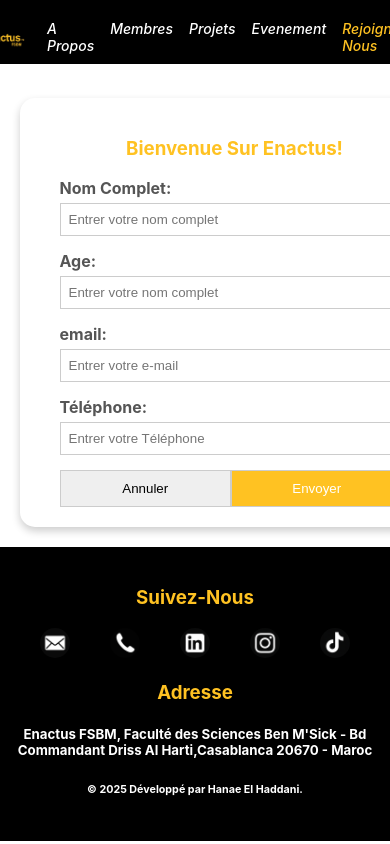
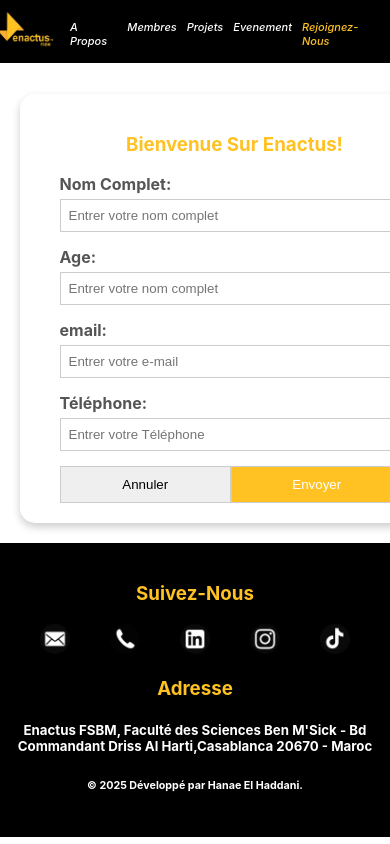
Before and after one commit to Hanae02-elhd/enactus, a React (Create React App) app: page /enactus/Form in a window 390 px wide. Shown: the top 844 px of the page. Built offline with nearby package versions, Linux system fonts and the light colour scheme.

Commit message:
Premier commit

```diff
--- a/src/component/Navbar/Menu.css
+++ b/src/component/Navbar/Menu.css
@@ -42,9 +42,10 @@
 }
 
 @media (max-width:768px) {
-      #ul1 li {
-        margin: 0 8px;
+    #ul1 li {
+        margin: 0 5px;
     }
+
     .log {
         width: 70px;
         height: 40px;
@@ -54,7 +55,7 @@
     #ul1 {
         background-color: black;
         color: white;
-        font-size: 14px;
+        font-size: 11px;
         margin-left: -719px;
         height: 12%;
         display: flex;
```
